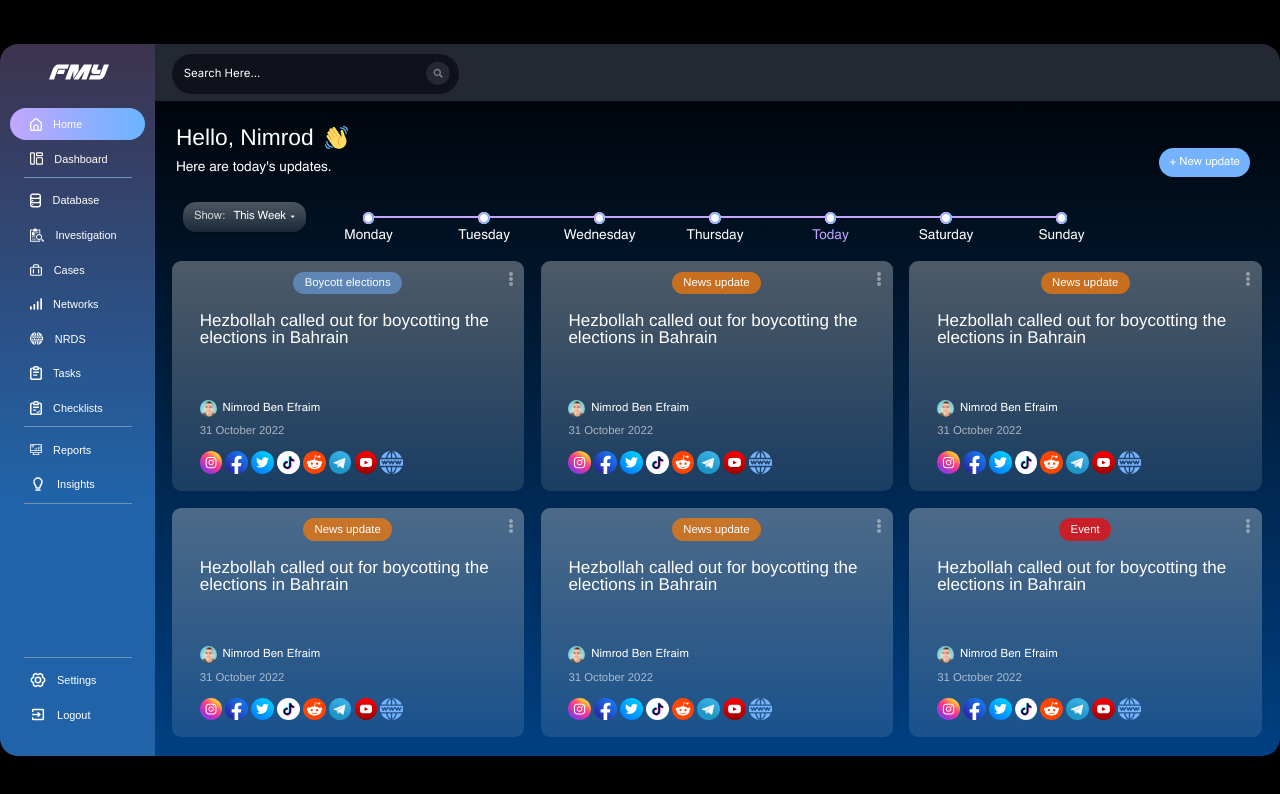
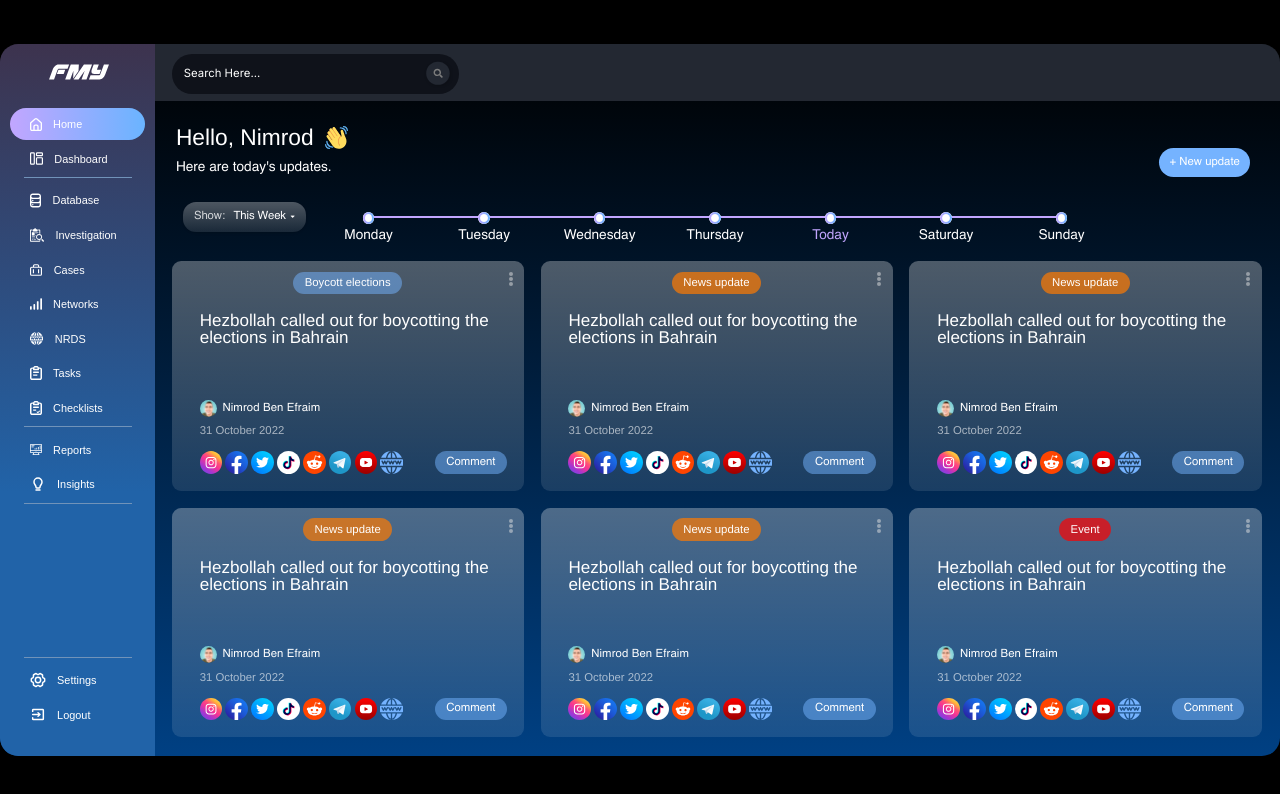
Before and after one commit to luckyboy125/FMY-Landing-Site, a React (Create React App) app: page / in a window 1280 px wide. Shown: the top 794 px of the page. Built offline with nearby package versions, Linux system fonts and the light colour scheme; the HTML template or start-up script is replaced by a standard one; a web font is replaced by a local one.

Commit message:
added comment button component in home card component of home page

```diff
--- a/src/pages/Home/component/HomeCard.css
+++ b/src/pages/Home/component/HomeCard.css
@@ -69,8 +69,32 @@
 .homeCardRoot .cardIconSocial {
   margin-top: 20px;
   display: flex;
+  justify-content: space-between;
 }
 
-.homeCardRoot .cardIconSocial img {
+.homeCardRoot .cardIconSocial .front {
+  display: flex;
+  align-items: center;
+}
+
+.homeCardRoot .cardIconSocial .front img {
   margin-right: 5.4px;
 }
+
+.homeCardRoot .cardIconSocial .commentBtn {
+  width: 127px;
+  height: 40px;
+  background: rgba(117, 179, 255, 0.5);
+  border-radius: 30px;
+  display: flex;
+  justify-content: center;
+  align-items: center;
+  font-family: "Helvetica";
+  font-style: normal;
+  font-weight: 400;
+  font-size: 20px;
+  line-height: 30px;
+  color: #ffffff;
+  margin-right: -20px;
+  cursor: pointer;
+}
--- a/src/pages/Home/component/HomeCard.js
+++ b/src/pages/Home/component/HomeCard.js
@@ -10,7 +10,14 @@ import twitter from "../../../asset/images/social/twitter.svg";
 import "./HomeCard.css";
 import ThreeDotBtn from "../../../components/ThreeDotBtn/ThreeDotBtn";
 
-function HomeCard({ className, cardType, cardContent, author, cardDate }) {
+function HomeCard({
+  className,
+  cardType,
+  cardContent,
+  author,
+  cardDate,
+  commentAction,
+}) {
   const card_type = {
     boycott: {
       title: "Boycott elections",
@@ -42,6 +49,7 @@ function HomeCard({ className, cardType, cardContent, author, cardDate }) {
         </div>
         <div className="cardDate">{cardDate}</div>
         <div className="cardIconSocial">
+          <div className="front">
             <img src={instagram} alt="instagram" />
             <img src={facebook} alt="facebook" />
             <img src={twitter} alt="twitter" />
@@ -51,6 +59,10 @@ function HomeCard({ className, cardType, cardContent, author, cardDate }) {
             <img src={youtube} alt="youtube" />
             <img src={w3} alt="w3" />
           </div>
+          <div className="commentBtn" onClick={commentAction}>
+            Comment
+          </div>
+        </div>
       </div>
     </>
   );
```
Lines whose indentation alone changed are shown as unchanged.
